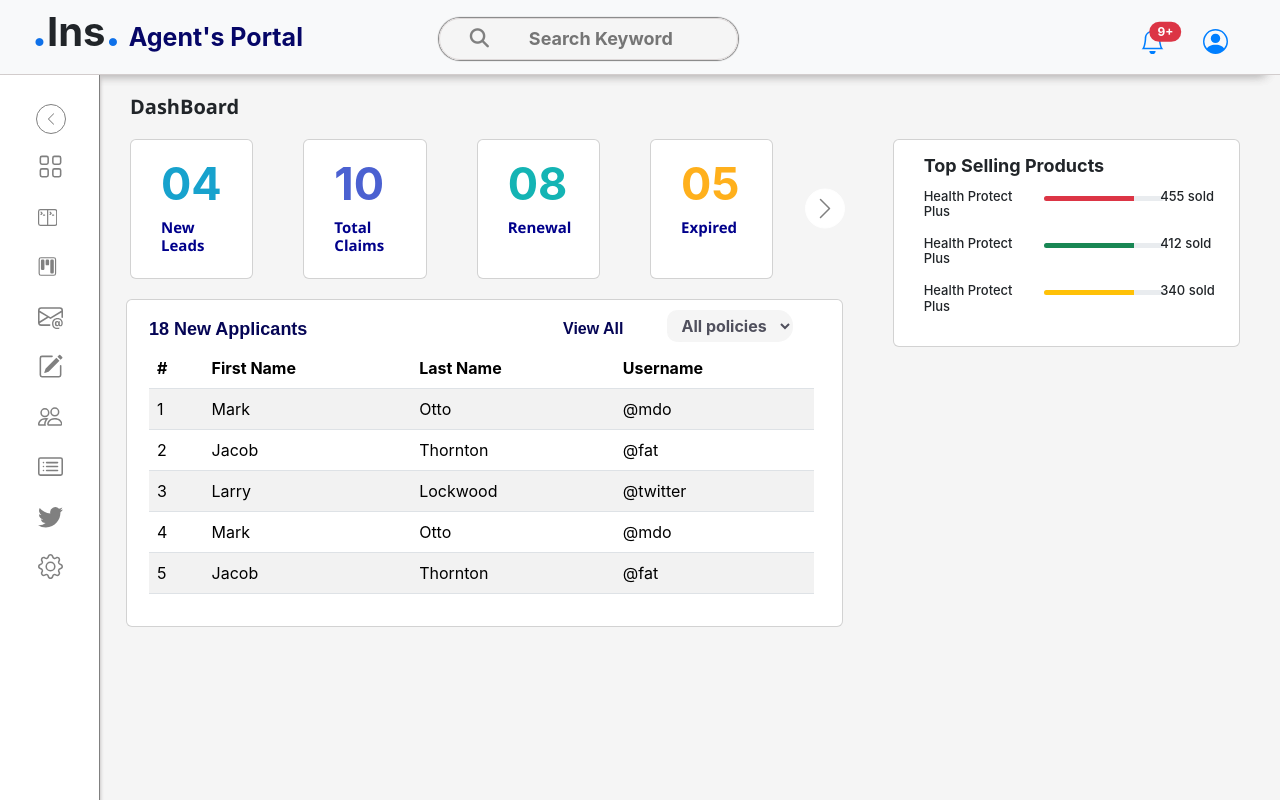
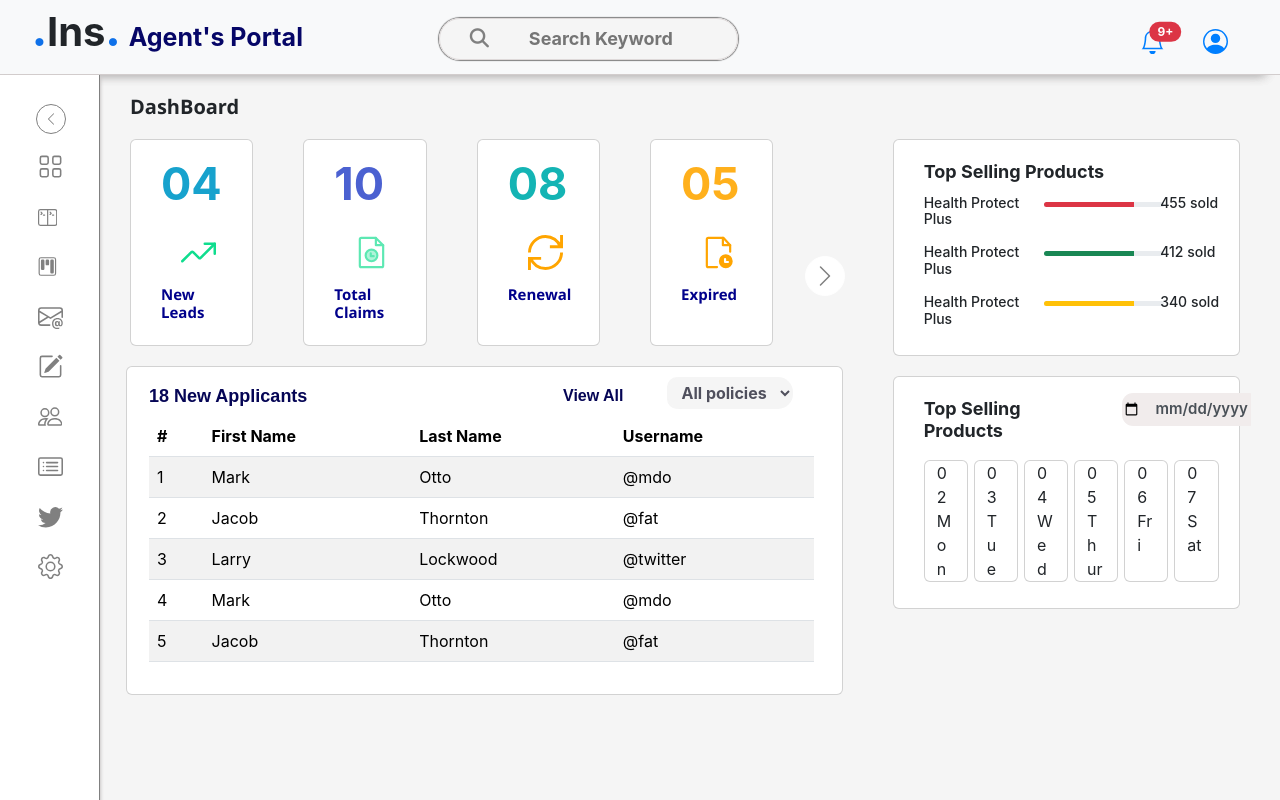
Before and after one commit to sridharshree303/insuranceapp, a React (Create React App) app: page / in a window 1280 px wide. Built offline with nearby package versions, Linux system fonts and the light colour scheme.

Commit message:
commit#6

```diff
--- a/package.json
+++ b/package.json
@@ -11,6 +11,8 @@
     "react": "^18.2.0",
     "react-bootstrap": "^2.7.4",
     "react-dom": "^18.2.0",
+    "react-router": "6.10.0",
+    "react-router-dom": "6.10.0",
     "react-scripts": "5.0.1",
     "web-vitals": "^2.1.4"
   },
--- a/src/App.js
+++ b/src/App.js
@@ -18,7 +18,7 @@ function App() {
             <ol>
               <li><label className='m-1' htmlFor="check" >
                 <svg xmlns="http://www.w3.org/2000/svg" width="20" height="20" id="arrow" fill="grey" className="bi bi-chevron-left" viewBox="0 0 16 16">
-                  <path fill-rule="evenodd" d="M11.354 1.646a.5.5 0 0 1 0 .708L5.707 8l5.647 5.646a.5.5 0 0 1-.708.708l-6-6a.5.5 0 0 1 0-.708l6-6a.5.5 0 0 1 .708 0z" />
+                  <path fillRule="evenodd" d="M11.354 1.646a.5.5 0 0 1 0 .708L5.707 8l5.647 5.646a.5.5 0 0 1-.708.708l-6-6a.5.5 0 0 1 0-.708l6-6a.5.5 0 0 1 .708 0z" />
                 </svg>
               </label>
               </li>
--- a/src/components/DashBoard.css
+++ b/src/components/DashBoard.css
@@ -23,10 +23,22 @@
     color: #17a2cd;
 }
 
+#count1 svg{
+    margin: 0px 0px 5px 20px;
+    width: 35px;
+    height: 35px;
+}
+
 #count2{
     font-weight: bold;
     font-size: 45px;
     color: #4B61D1;
+}
+
+#count2 svg{
+    margin: 0px 0px 5px 20px;
+    width: 35px;
+    height: 35px;
 }
 
 #count3{
@@ -35,10 +47,22 @@
     color: rgb(20, 180, 180);
 }
 
+#count3 svg{
+    margin: 0px 0px 5px 20px;
+    width: 35px;
+    height: 35px;
+}
+
 #count4{
     font-weight: bold;
     font-size: 45px;
     color: rgba(255, 166, 0, 0.89);
+}
+
+#count4 svg{
+    margin: 0px 0px 5px 20px;
+    width: 35px;
+    height: 35px;
 }
 
 #countName{
@@ -58,7 +82,6 @@
     top: 25px;
 }
 
-
 .arrowtwo{
     background-color: white;
     border: 1px solid white;
@@ -66,7 +89,7 @@
     height: 40px;
 }
 
-.sellHeader{
+.headertwo{
     margin-top: 5px;
     font-size: 18px;
     font-weight: bold;
@@ -148,12 +171,68 @@
     margin: 7px 0px 0px 15px;
 }
 
-
 .floatR{
     margin: 4px 0px ;
     display: flex;
 }
 
 .floatR h6{
-    font-size: 13px;
+    font-size: 14px;
 }
+
+/* -------------------meeting scheduler-------------------- */
+.date{
+    padding-right: 30px;
+}
+
+.input-field{
+    padding: 5px 10px;
+    font-weight: bold;
+    font-size: 15px;
+    border-radius: 0.7rem;
+    display: block;
+    font-weight: 600;
+    color: #495057;
+    background-color: rgb(241, 236, 236);
+    border: none;
+    background-clip: padding-box;
+}
+
+input[type="date"]::-webkit-calendar-picker-indicator {
+    color: rgba(0, 0, 0, 0);
+    opacity: 1;
+    display: block;
+    background-repeat:  no-repeat;
+    width: 15px;
+    height: 15px;
+    /* border-width: thin */
+}
+input[type="date"]::-webkit-calendar-picker-indicator {
+    position: absolute;
+    left: 66%;
+}
+input::-webkit-datetime-edit-fields-wrapper {
+    position: relative;
+    left: 10%;
+}
+input::-webkit-datetime-edit {
+    position: relative;
+    left: 10%;
+}
+
+.dateCard{
+    margin: 10px 0px;
+}
+
+.dateCard .card{
+    width: 14%;
+    margin: 0px 6px 0px 0px;
+    display: inline-block;
+}
+
+.scrolling-wrapper {
+    overflow-x: scroll;
+    overflow-y: hidden;
+    white-space: nowrap;
+
+}
--- a/src/components/DashBoard.js
+++ b/src/components/DashBoard.js
@@ -3,6 +3,10 @@ import './DashBoard.css';
 import Table from 'react-bootstrap/Table';
 
 const DashBoard = () => {
+
+    function datePicker() {
+        ('#picker').datetimepicker();
+    }
     return (
         <div className='row dashContent'>
             {/* ------------ Left Layout ------------------- */}
@@ -13,24 +17,38 @@ const DashBoard = () => {
                     <div className='col-11 float'>
                         <div className='sizing card card-body col-2 '>
                             <span id='count1'>04
+                                <svg xmlns="http://www.w3.org/2000/svg" width="20" height="20" viewBox="0 0 14 14">
+                                    <g fill="none" stroke="#0fdd8e" stroke-linecap="round" stroke-linejoin="round">
+                                        <path d="M9.5 3.5h4v4" /><path d="M13.5 3.5L7.85 9.15a.5.5 0 0 1-.7 0l-2.3-2.3a.5.5 0 0 0-.7 0L.5 10.5" /></g></svg>
                                 <h6 id="countName">New Leads</h6></span>
                         </div>
                         <div className='sizing card card-body col-2 '>
                             <span id='count2'>10
+                                <svg xmlns="http://www.w3.org/2000/svg" width="15" height="15" viewBox="0 0 48 48">
+                                    <mask id="ipTFileDate0"><g fill="none" stroke="#0fdd8e" stroke-width="3">
+                                        <path fill="" stroke-linecap="round" stroke-linejoin="round" d="M10 44h28a2 2 0 0 0 2-2V14H30V4H10a2 2 0 0 0-2 2v36a2 2 0 0 0 2 2Z" />
+                                        <path stroke-linecap="round" stroke-linejoin="round" d="m30 4l10 10" /><circle cx="24" cy="28" r="8" fill="#555" />
+                                        <path stroke-linecap="round" stroke-linejoin="round" d="M23 25v4h4" /></g></mask><path fill="#0fdd8e" d="M0 0h48v48H0z" mask="url(#ipTFileDate0)" /></svg>
                                 <h6 id="countName">Total Claims</h6></span>
                         </div>
                         <div className='sizing card card-body col-2 '>
                             <span id='count3'> 08
+                                <svg xmlns="http://www.w3.org/2000/svg" width="20" height="20" viewBox="0 0 24 24">
+                                    <path fill="none" stroke="Orange" stroke-width="2" d="M1.75 16.002C3.353 20.098 7.338 23 12 23c6.075 0 11-4.925 11-11m-.75-4.002C20.649 3.901 16.663 1 12 1C5.925 1 1 5.925 1 12m8 4H1v8M23 0v8h-8" /></svg>
                                 <h6 id="countName">Renewal</h6></span>
                         </div>
                         <div className='sizing card card-body col-2 '>
                             <span id='count4'> 05
+                                <svg xmlns="http://www.w3.org/2000/svg" width="48" height="48" viewBox="0 0 48 48">
+                                    <mask id="ipSFileDateOne0"><g fill="none" stroke-width="3"><path stroke="#fff" stroke-linecap="round" stroke-linejoin="round" d="M40 23v-9L31 4H10a2 2 0 0 0-2 2v36a2 2 0 0 0 2 2h12" />
+                                        <circle cx="34" cy="36" r="8" fill="#fff" stroke="#fff" /><path stroke="#000" stroke-linecap="round" stroke-linejoin="round" d="M33 33v4h4" /><path stroke="#fff" stroke-linecap="round" stroke-linejoin="round" d="M30 4v10h10" /></g>
+                                    </mask><path fill="orange" d="M0 0h48v48H0z" mask="url(#ipSFileDateOne0)" /></svg>
                                 <h6 id="countName">Expired</h6></span>
                         </div>
                     </div>
                     <div className='col-1 rotate180' id='arrowTwo'>
                         <svg xmlns="http://www.w3.org/2000/svg" width="20" height="20" fill="grey" className="bi bi-chevron-left arrowtwo" viewBox="0 0 16 16">
-                            <path fill-rule="evenodd" d="M11.354 1.646a.5.5 0 0 1 0 .708L5.707 8l5.647 5.646a.5.5 0 0 1-.708.708l-6-6a.5.5 0 0 1 0-.708l6-6a.5.5 0 0 1 .708 0z" />
+                            <path fillRule="evenodd" d="M11.354 1.646a.5.5 0 0 1 0 .708L5.707 8l5.647 5.646a.5.5 0 0 1-.708.708l-6-6a.5.5 0 0 1 0-.708l6-6a.5.5 0 0 1 .708 0z" />
                         </svg>
                     </div>
                 </div>
@@ -104,13 +122,13 @@ const DashBoard = () => {
 
             {/* ----------------- Right layout --------------------------------- */}
             <div className='col-4'>
-                <div className='sizing2 card sellBottom'>
-                    <h6 className="sellHeader">Top Selling Products</h6>
+                <div className='sizing2 card pb-3 pt-3'>
+                    <h6 className="headertwo">Top Selling Products</h6>
                     <div className='floatR'>
                         <h6 className='col-4 '>Health Protect Plus</h6>
                         <div className='col-5'>
                             <div className="progress">
-                                <div className="progress-ba bg-danger" role="progressbar" style={{ "width": "75%", "aria-valuenow": "75", "aria-valuemin": "0", "aria-valuemax": "100" }}></div>
+                                <div className="progress-ba bg-danger" role="progressbar" style={{ "width": "75%", "ariaValuenow": "75", "ariaValuemin": "0", "ariaValuemax": "100" }}></div>
                             </div>
                         </div>
                         <h6 className='col-3 '>455 sold</h6>
@@ -119,7 +137,7 @@ const DashBoard = () => {
                         <h6 className='col-4 '>Health Protect Plus</h6>
                         <div className='col-5'>
                             <div className="progress ">
-                                <div className="progress-ba bg-success" role="progressbar" style={{ "width": "75%", "aria-valuenow": "75", "aria-valuemin": "0", "aria-valuemax": "100" }}></div>
+                                <div className="progress-ba bg-success" role="progressbar" style={{ "width": "75%", "ariaValuenow": "75", "ariaValuemin": "0", "ariaValuemax": "100" }}></div>
                             </div>
                         </div>
                         <h6 className='col-3'>412 sold</h6>
@@ -128,13 +146,32 @@ const DashBoard = () => {
                         <h6 className='col-4 '>Health Protect Plus</h6>
                         <div className='col-5'>
                             <div className="progress ">
-                                <div className="progress-ba bg-warning" role="progressbar" style={{ "width": "75%", "aria-valuenow": "75", "aria-valuemin": "0", "aria-valuemax": "100" }}></div>
+                                <div className="progress-ba bg-warning" role="progressbar" style={{ "width": "75%", "ariaValuenow": "75", "ariaValuemin": "0", "ariaValuemax": "100" }}></div>
                             </div>
                         </div>
                         <h6 className='col-3'>340 sold</h6>
                     </div>
                 </div>
-            </div >
+                {/* -------------------meeting Calender------------------ */}
+                <div className='sizing2 card pt-3 pb-3 '>
+                    <div className='row'>
+                        <div className='col-7'><h6 className="headertwo">Top Selling Products</h6></div>
+                        <div className='col-5 date scrolling-wrapper'>
+                        <input className="input-field no-outline" type="date" placeholder="Date and Time"/>
+                        </div>
+                    </div>
+                    <div className='row dateCard'>
+                        <div className='col-2 card'>02 Mon</div>
+                        <div className='col-2 card'>03 Tue</div>
+                        <div className='col-2 card'>04 Wed</div>
+                        <div className='col-2 card'>05 Thur</div>
+                        <div className='col-2 card'>06 Fri</div>
+                        <div className='col-2 card'>07 Sat</div>
+                        {/* <div className='col-2 card'>08 Sun</div> */}
+                    </div>
+
+                </div>
+            </div>
         </div>
 
     )
```
Also changed, not shown: 1 other file (tests, documents, lock files or other folders).
